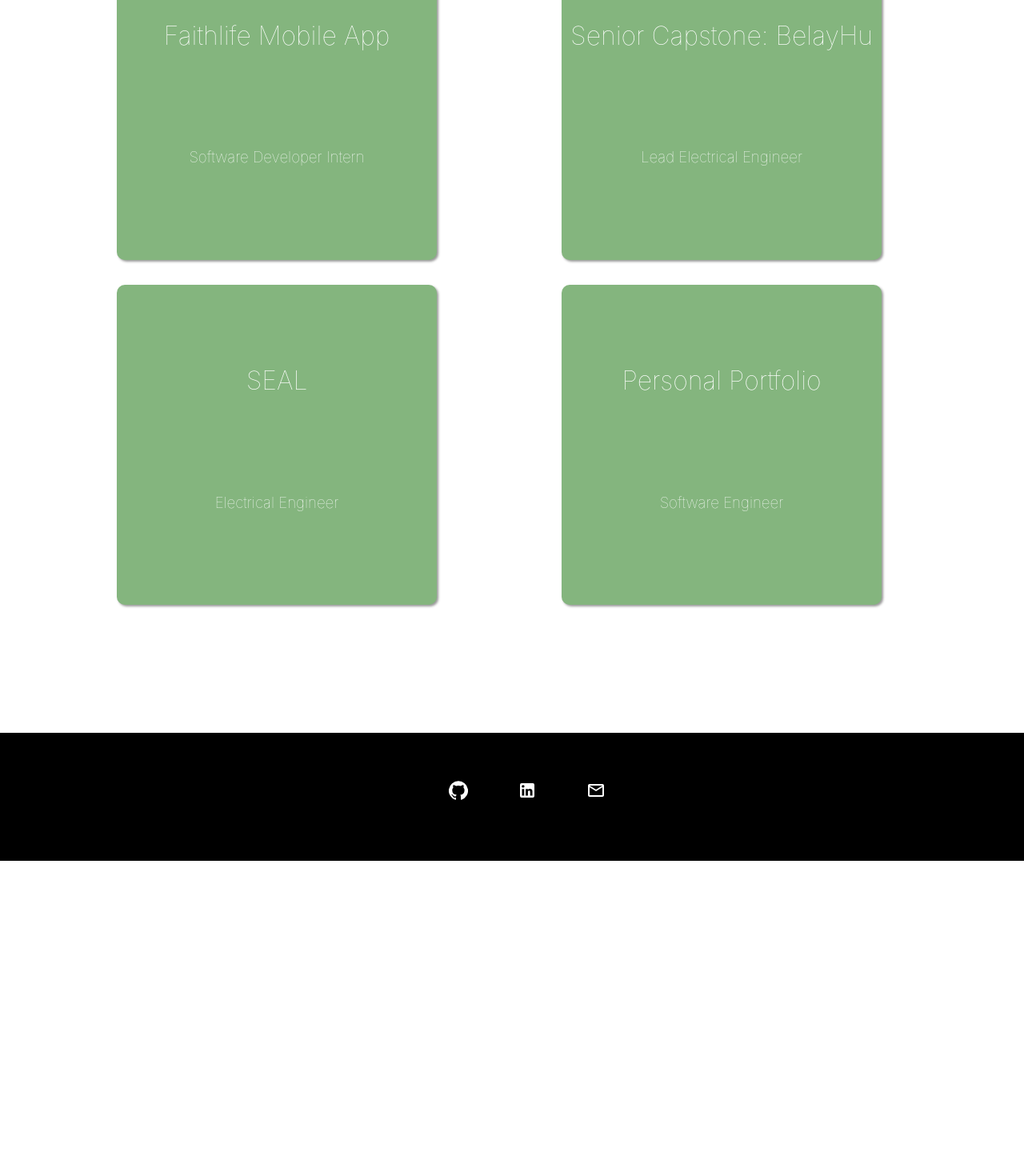
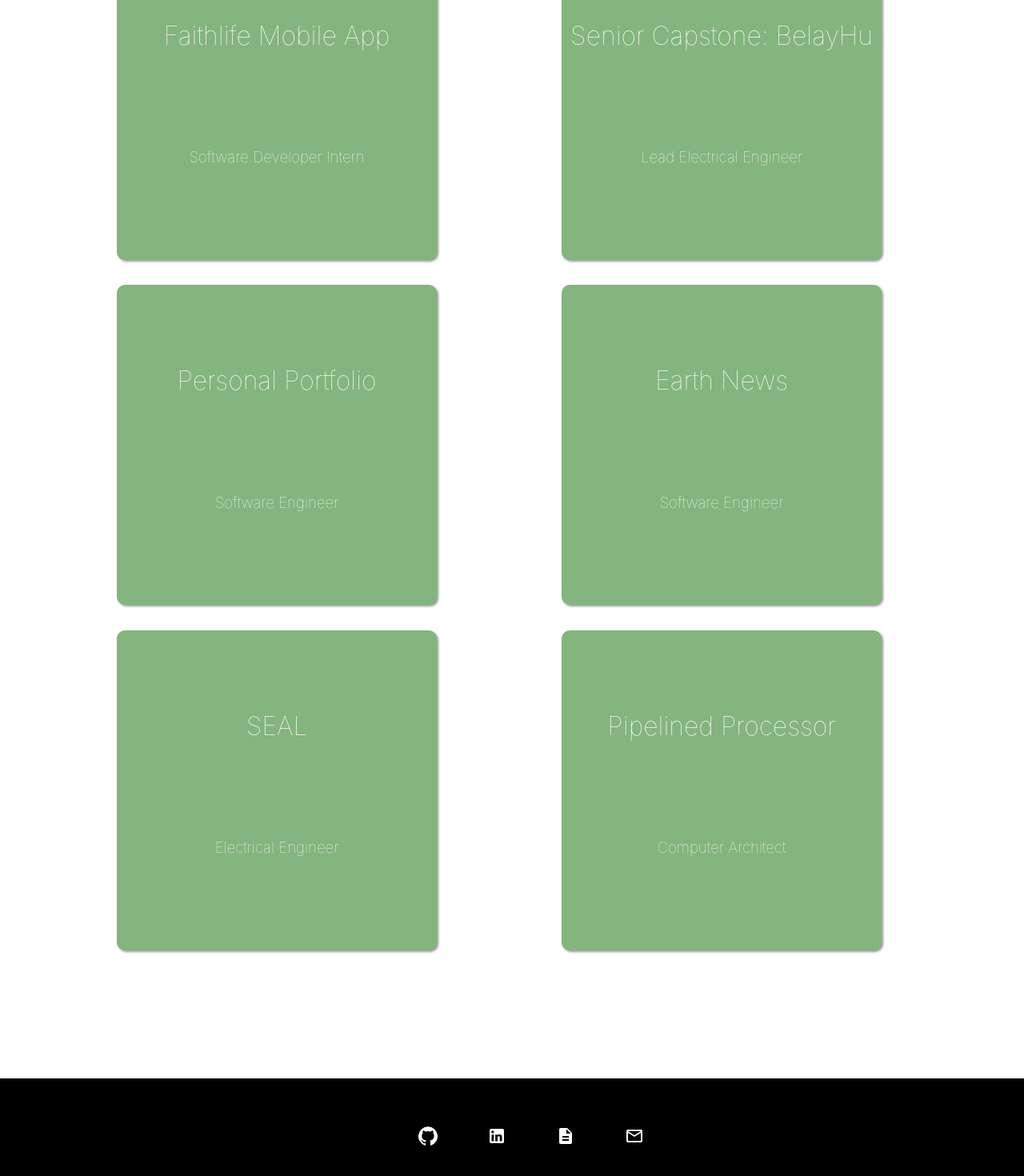
Before and after one commit to jacobg826/Jacob-Gervais-Website, a React (Create React App) app: page /projects in a window 1280 px wide. Shown: the part 520-1990 px from the top of the page at 80% size. Before the commit the page ends 1596 px from the top, so only its background shows below. Built offline with nearby package versions, Linux system fonts and the light colour scheme.

Commit message:
Update projects and remove skills page

```diff
--- a/src/App.js
+++ b/src/App.js
@@ -64,9 +64,6 @@
                 <Route path = "/projects">
                   <Projects/>
                 </Route>
-                <Route path = "/skills">
-                  <Skills/>
-                </Route>
                 <Route path = "/contact">
                   <Contact/>
                 </Route>
--- a/src/Components/About.js
+++ b/src/Components/About.js
@@ -2,9 +2,18 @@
 import MarleyAndMe from './images/Marley_and_me.jpg'
 import './About.css'
 
+import AndroidIcon from '@material-ui/icons/Android';
+import PowerIcon from '@material-ui/icons/Power';
+import BluetoothIcon from '@material-ui/icons/Bluetooth';
+import HttpIcon from '@material-ui/icons/Http';
+import PeopleIcon from '@material-ui/icons/People';
+import WorkIcon from '@material-ui/icons/Work';
+
+import './Skills.css'
 
 function About () {
     return (
+        <div>
             <div className="page-layout">
                 <div>
                     <h1 className='about-text'>
@@ -24,6 +33,48 @@
                 </div>
                 <img src={MarleyAndMe} className ="marley-and-me" />
             </div>
+
+            <div className="skills-page-layout">
+                <div className="skills-text-layout">
+                    <h1 className="skills-text">I have many skills as an engineer. I have strong communication skills and
+                        the ability to solve ambiguous and difficult problems. I have a strong understanding
+                        of both low level and high level programming and I am an enthusiastic learner.
+                    </h1>
+                </div>
+                <div className="skills-text-layout">
+                    <h1 className="skills-text">
+                        Here are some of the specific areas I am skilled in:
+                    </h1>
+                </div>
+                <div className ="skill-grid">
+                    <div id="skill-item">
+                        <div className="icon">
+                            <AndroidIcon style={{ height: '150', width: '150' }}/>
+                        </div>
+                        <h2 className="item-text" > Android Development</h2>
+                    </div>
+                    <div id ="skill-item">
+                    <div className="icon">
+                            <PowerIcon style={{ height: '150', width: '150' }}/>
+                        </div>
+                        <h2 className="item-text" > Embedded Systems</h2>
+                    </div>
+                    <div id = "skill-item">
+                        <div className="icon">
+                            <HttpIcon style={{ height: '150', width: '150' }}/>
+                        </div>
+                        <h2 className="item-text" > Web Development</h2>
+                    </div>
+                    <div id = "skill-item">
+                        <div className="icon">
+                        <PeopleIcon style={{ height: '150', width: '150' }}/>
+                        </div>
+                        <h2 className="item-text" > Technical Commuication</h2>
+                    </div>
+                </div>
+            </div>
+        </div>
+
     )
 }
 
--- a/src/Components/Footer.css
+++ b/src/Components/Footer.css
@@ -35,3 +35,19 @@
     background-color: #000;
     color: #C0D1BC;
   }
+
+  .resume-link {
+    font: lighter 18px Roboto;
+    text-align: center;
+    text-decoration: none;
+    background-color: #84B57E;
+    color: #FFF;
+    width: 2000px;
+    border-radius: 5px;
+    padding: 32px 16px 32px 16px;
+    transition: background-color 250ms;
+}
+
+.resume-link:hover {
+    background-color: #636341;
+}
--- a/src/Components/Footer.js
+++ b/src/Components/Footer.js
@@ -3,6 +3,7 @@
 import GitHubIcon from '@material-ui/icons/GitHub';
 import LinkedInIcon from '@material-ui/icons/LinkedIn';
 import MailOutlineIcon from '@material-ui/icons/MailOutline';
+import DescriptionIcon from '@material-ui/icons/Description';
 import './Footer.css'
 
 const styles = makeStyles({
@@ -25,9 +26,8 @@
 function Footer() {
     const classes = styles()
     return (
+        <div>
             <div className='footer-container'>
-
-
                 <ul className='foot-menu'>
                     <li className ='foot-item'>
                         <a href="https://github.com/jacobg826" target="_blank" className='styled-foot'><GitHubIcon/></a>
@@ -38,11 +38,19 @@
                         target="_blank"
                         className='styled-foot'><LinkedInIcon/></a>
                     </li>
+                    <li className = 'foot-item'>
+                        <a
+                            href="https://docs.google.com/document/d/14ieLnemzck-tZVOp8IfyDz_6AmnlGg9i6GiNd-kTVGQ/edit?usp=sharing"
+                            target="_blank"
+                            className="styled-foot">
+                             <DescriptionIcon/>
+                        </a>
+                    </li>
                     <li className ='foot-item'>
                         <a href="mailto:gervais.jacob@gmail.com" target="_blank" className='styled-foot'><MailOutlineIcon/></a>
                     </li>
                 </ul>
-
+            </div>
         </div>
     )
 }
--- a/src/Components/NavBar.js
+++ b/src/Components/NavBar.js
@@ -20,9 +20,6 @@
                         <Link to ="/projects" className='styled-link'>Projects</Link>
                     </li>
                     <li className='nav-item'>
-                        <Link to = "skills" className='styled-link'>Skills</Link>
-                    </li>
-                    <li className='nav-item'>
                         <Link to= "/contact" className='styled-link'>Contact Me</Link>
                     </li>
                 </ul>
--- a/src/Components/Projects.js
+++ b/src/Components/Projects.js
@@ -1,5 +1,6 @@
 import React, { useState } from 'react'
 import ReactCardFlip from 'react-card-flip';
+import ShopIcon from '@material-ui/icons/Shop';
 import './Projects.css'
 
 
@@ -15,6 +16,12 @@
 
         const [portClick, setPort] = useState(false);
         const handlePort = () => setPort(!portClick);
+
+        const [earthClick, setEarth] = useState(false);
+        const handleEarth = () => setEarth(!earthClick);
+
+        const [veriClick, setVeri] = useState(false);
+        const handleVeri = () => setVeri(!veriClick);
 
         return (
             <div>
@@ -46,7 +53,11 @@
                         Delivered impactful features to the mobile app such as automated message suggestions by utilizing
                         on device ML, and a directory feature to search and contact members of your church.
                         </h4>
-
+                        <a
+                        href="https://play.google.com/store/apps/details?id=com.faithlife.mobile&hl=en_US&gl=US"
+                        target="_blank">
+                            <ShopIcon/>
+                        </a>
                     </div>
                 </ReactCardFlip>
 
@@ -71,6 +82,43 @@
                             Completed a prototype design of the belay system on schedule by implementing Python and C
                             code and utilizing embedded system technologies such as UART, I2C, SPI, and ADCs.
                         </h4>
+                        <a href="https://youtu.be/drQGYvJ-_U8" target="_blank">watch the demo</a>
+                    </div>
+                </ReactCardFlip>
+
+                <ReactCardFlip isFlipped={portClick} flipDirection="vertical">
+                    <div className="flip-front" onClick={handlePort}>
+                        <h1 className = "flip-text"> Personal Portfolio</h1>
+                        <h3 className = "flip-text">Software Engineer</h3>
+                    </div>
+
+                    <div className="flip-back" onClick={handlePort}>
+                        <h2 className="flip-back-text"> Software Engineer</h2>
+                        <h3 className="flip-back-text">
+                            Designed and implemented this website to create a platform to display
+                            my work experience as an engineer.
+                        </h3>
+                        <h3 className="flip-back-text">
+                            Utilized ReactJS, HTML, and CSS to create a clean and professional looking website.
+                        </h3>
+                    </div>
+                </ReactCardFlip>
+
+                <ReactCardFlip isFlipped={earthClick} flipDirection="vertical">
+                    <div className="flip-front" onClick={handleEarth}>
+                        <h1 className = "flip-text">Earth News</h1>
+                        <h3 className = "flip-text">Software Engineer</h3>
+                    </div>
+
+                    <div className="flip-back" onClick={handleEarth}>
+                        <h2 className="flip-back-text"> Software Engineer</h2>
+                        <h3 className="flip-back-text">
+                            Implemented a news aggregator website to create a site to view and share news.
+                        </h3>
+                        <h3 className="flip-back-text">
+                            Authored code in ReactJS, HTML, and CSS to create a clean and professional looking news site.
+                        </h3>
+                        <a href="https://earthnews.netlify.app" target="_blank">Check it out here</a>
                     </div>
                 </ReactCardFlip>
 
@@ -92,21 +140,22 @@
                     </div>
                 </ReactCardFlip>
 
-                <ReactCardFlip isFlipped={portClick} flipDirection="vertical">
-                    <div className="flip-front" onClick={handlePort}>
-                        <h1 className = "flip-text"> Personal Portfolio</h1>
-                        <h3 className = "flip-text">Software Engineer</h3>
+                <ReactCardFlip isFlipped={veriClick} flipDirection="vertical">
+                    <div className="flip-front" onClick={handleVeri}>
+                        <h1 className = "flip-text">Pipelined Processor</h1>
+                        <h3 className = "flip-text">Computer Architect</h3>
                     </div>
 
-                    <div className="flip-back" onClick={handlePort}>
-                        <h2 className="flip-back-text"> Software Engineer</h2>
+                    <div className="flip-back" onClick={handleVeri}>
+                        <h2 className="flip-back-text">Computer Architect</h2>
                         <h3 className="flip-back-text">
-                            Designed and implemented this website to create a platform to display
-                            my work experience as an engineer.
+                            Built a pipelined processor up from the logic gate level using SystemVerilog
                         </h3>
                         <h3 className="flip-back-text">
-                            Utilized ReactJS, HTML, and CSS to create a clean and professional looking website.
+                            Tested the processor by running sorting algorithms on the processor and analyzing the
+                            results in ModelSim.
                         </h3>
+
                     </div>
                 </ReactCardFlip>
                 </div>
```
Lines whose indentation alone changed are shown as unchanged.
